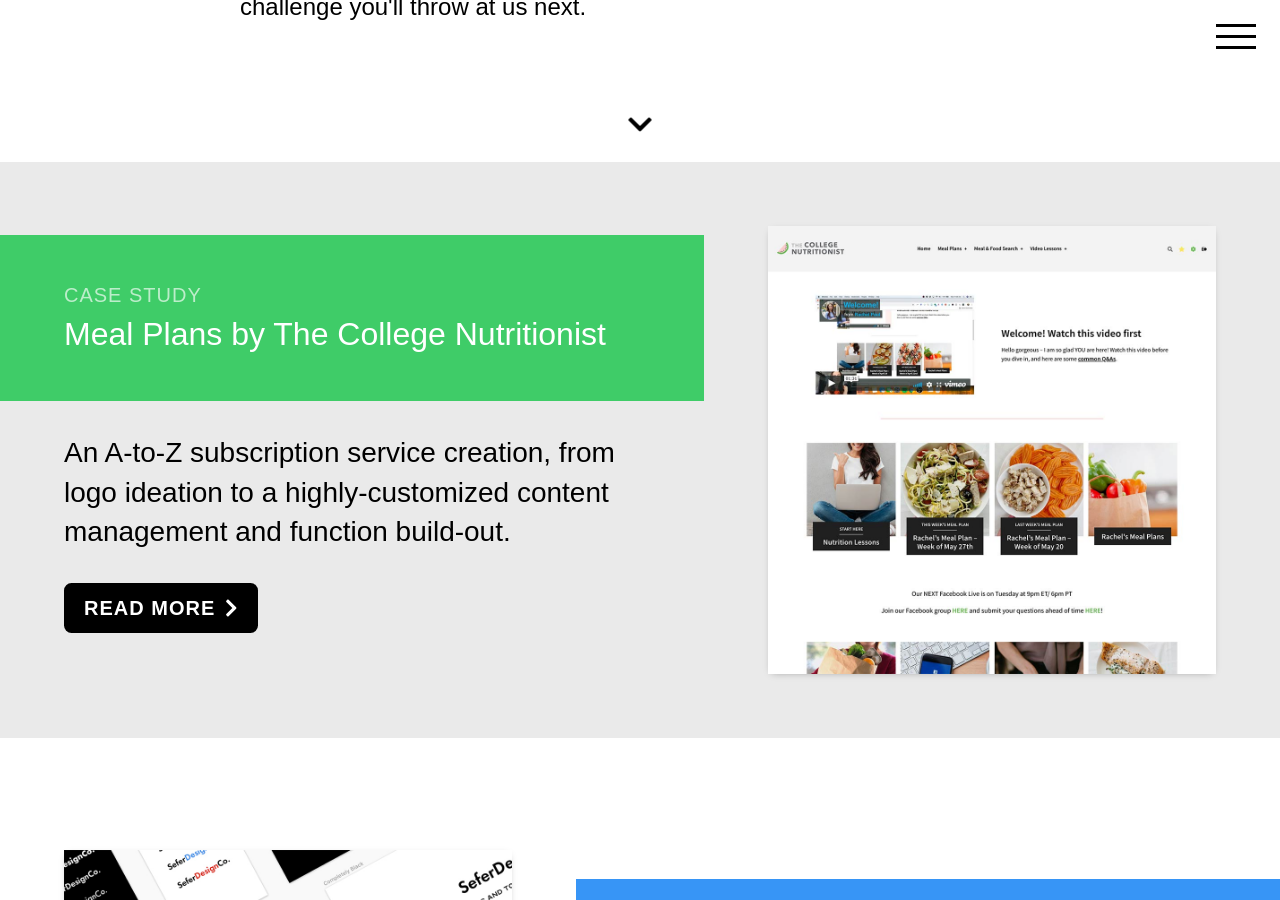
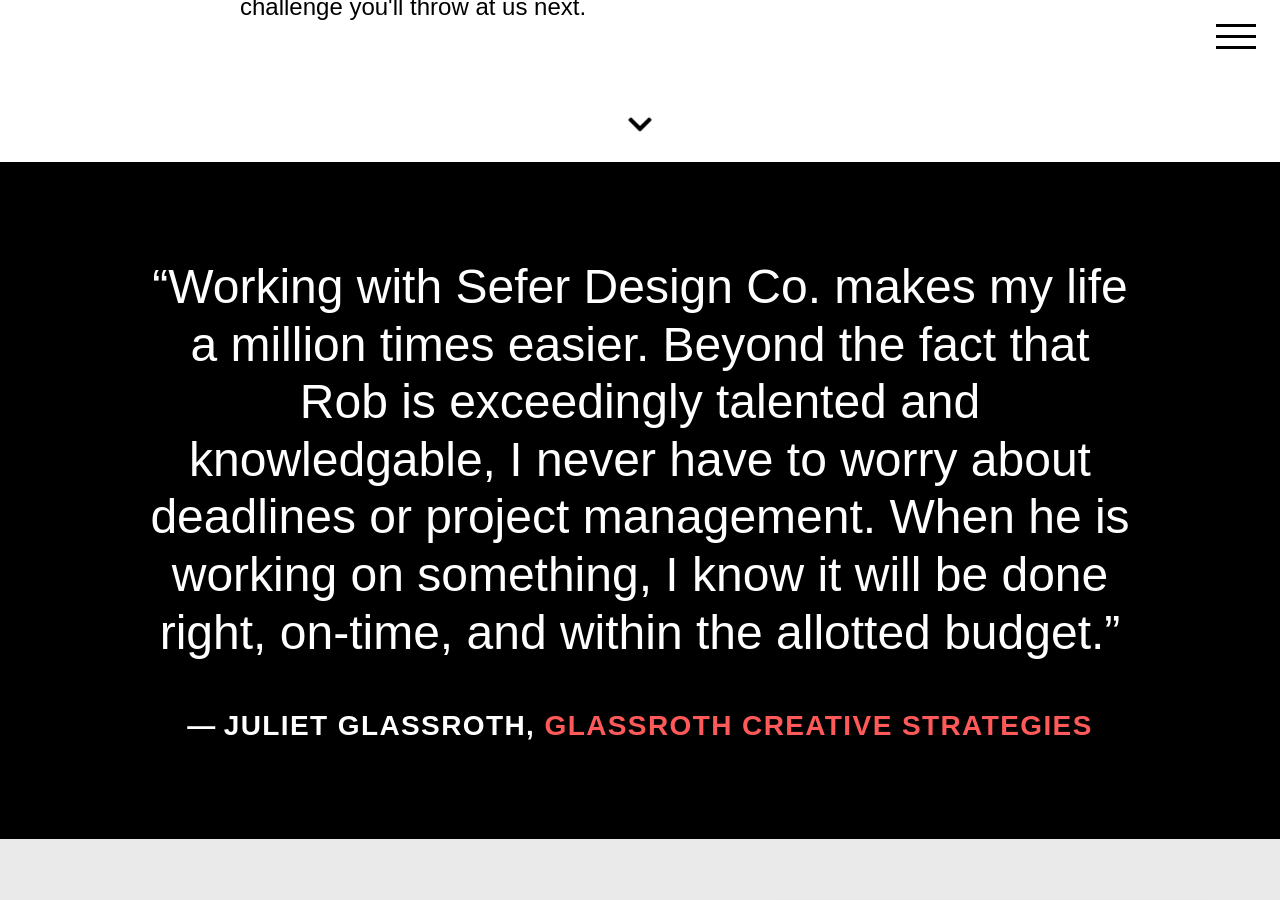
Before and after one commit to SeferDesign/seferdesign.com, a Jekyll site: the page built from index.html, in a window 1280 px wide and 900 px high, scrolled down 738 px. Built offline with Jekyll 4.4.1, drawn with Linux system fonts in a browser that asks for light colours; some web fonts are replaced; some of the changed text lies outside the part shown.

Commit message:
Rearranging

```diff
--- a/_includes/nav.html
+++ b/_includes/nav.html
@@ -2,7 +2,6 @@
 	<ul>
 		<li><a href="{{ "/" | prepend: site.baseurl }}"><svg class="logo" role="img"><use xlink:href="#logo"></use></svg></a></li>
 		<li><a href="{{ "/#case-studies" | prepend: site.baseurl }}">Case Studies</a></li>
-		<li><a href="{{ "/#endorsements" | prepend: site.baseurl }}">Endorsements</a></li>
 		<li><a href="{{ "/#contact" | prepend: site.baseurl }}">Contact</a></li>
 	</ul>
 </nav>
--- a/assets/style/partials/sections/_intro.scss
+++ b/assets/style/partials/sections/_intro.scss
@@ -9,6 +9,7 @@
 
 		color: $black;
 		transition: color $transition-speed / 2;
+		// text-decoration: none;
 
 		&:hover {
 
--- a/index.html
+++ b/index.html
@@ -19,6 +19,17 @@
 		</div>
 	</div>
 	<a href="#case-studies"><svg class="more-arrow chevron-down-solid" role="img"><use xlink:href="#chevron-down-solid"></use></svg></a>
+</section>
+
+<section id="endorsements" class="home-section endorsements" data-menu-title="Endorsements">
+	<ul class="endorsements-list">
+		<li>
+			<div class="wrapper">
+				<q><span>Working with Sefer Design Co. makes my life a million times easier.</span> Beyond the fact that Rob is exceedingly talented and knowledgable, I never have to worry about deadlines or project management. When he is working on something, I know it will be done right, on-time, and within the allotted budget.</q>
+				<div class="attribution">Juliet Glassroth, <span>Glassroth Creative Strategies</span></div>
+			</div>
+		</li>
+	</ul>
 </section>
 
 <section id="case-studies" class="home-section case-studies" data-menu-title="Case Studies">
@@ -96,14 +107,8 @@
 	</div>
 </section>
 
-<section id="endorsements" class="home-section endorsements" data-menu-title="Endorsements">
+<section id="endorsements-secondary" class="home-section endorsements" data-menu-title="Endorsements">
 	<ul class="endorsements-list">
-		<li>
-			<div class="wrapper">
-				<q><span>Working with Sefer Design Co. makes my life a million times easier.</span> Beyond the fact that Rob is exceedingly talented and knowledgable, I never have to worry about deadlines or project management. When he is working on something, I know it will be done right, on-time, and within the allotted budget.</q>
-				<div class="attribution">Juliet Glassroth, <span>Glassroth Creative Strategies</span></div>
-			</div>
-		</li>
 		<li>
 			<div class="wrapper">
 				<q>Rob was incredibly responsive and helpful with any question I had, and <span>I could rely on him to think outside the box</span> to help me create a product that didn't yet exist. The project exceeded my expectations &mdash; I can't recommend him enough!</q>
```
Also changed, not shown: assets/scripts/main.js (+18 -18 lines), _includes/scripts.min.js, 2 other files.
